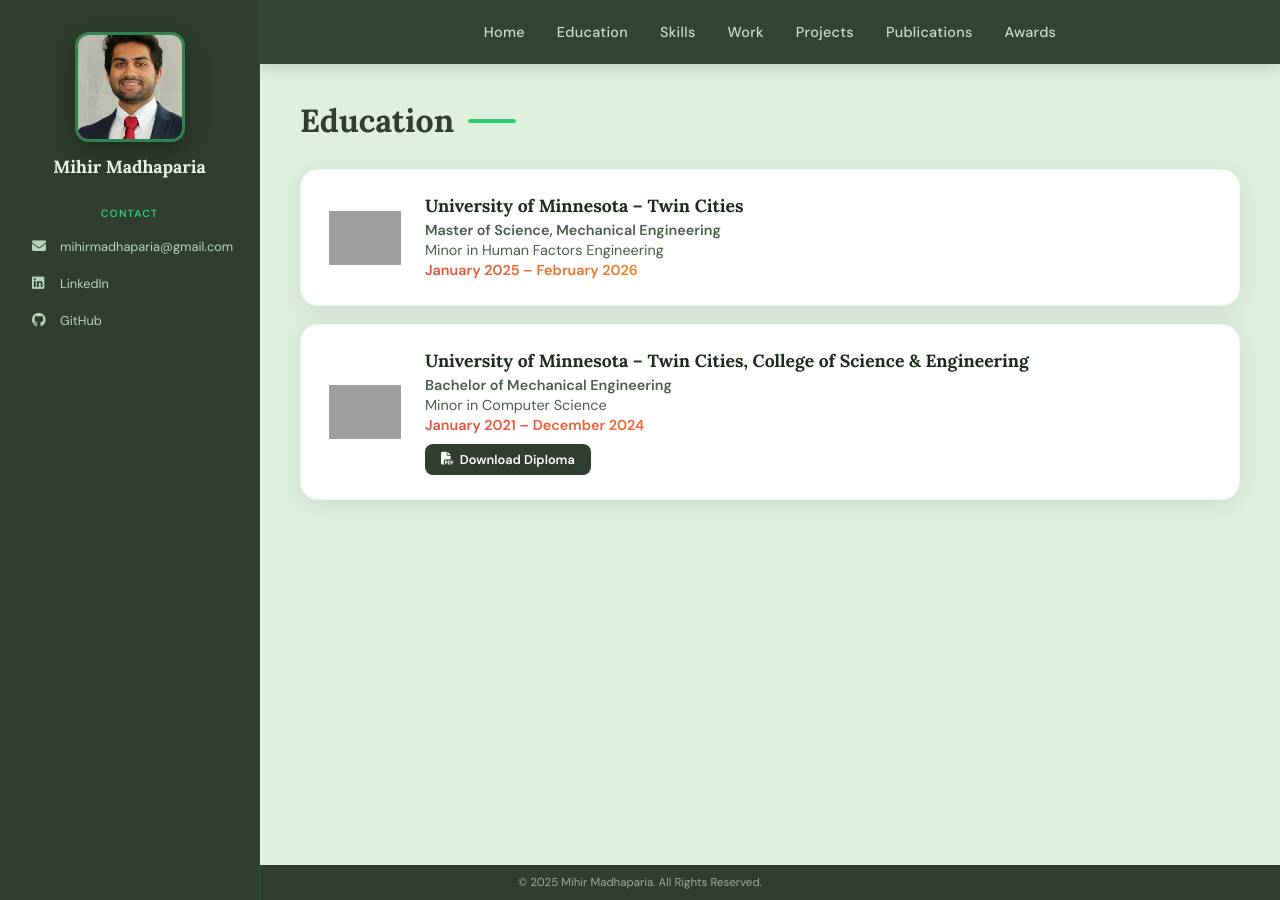
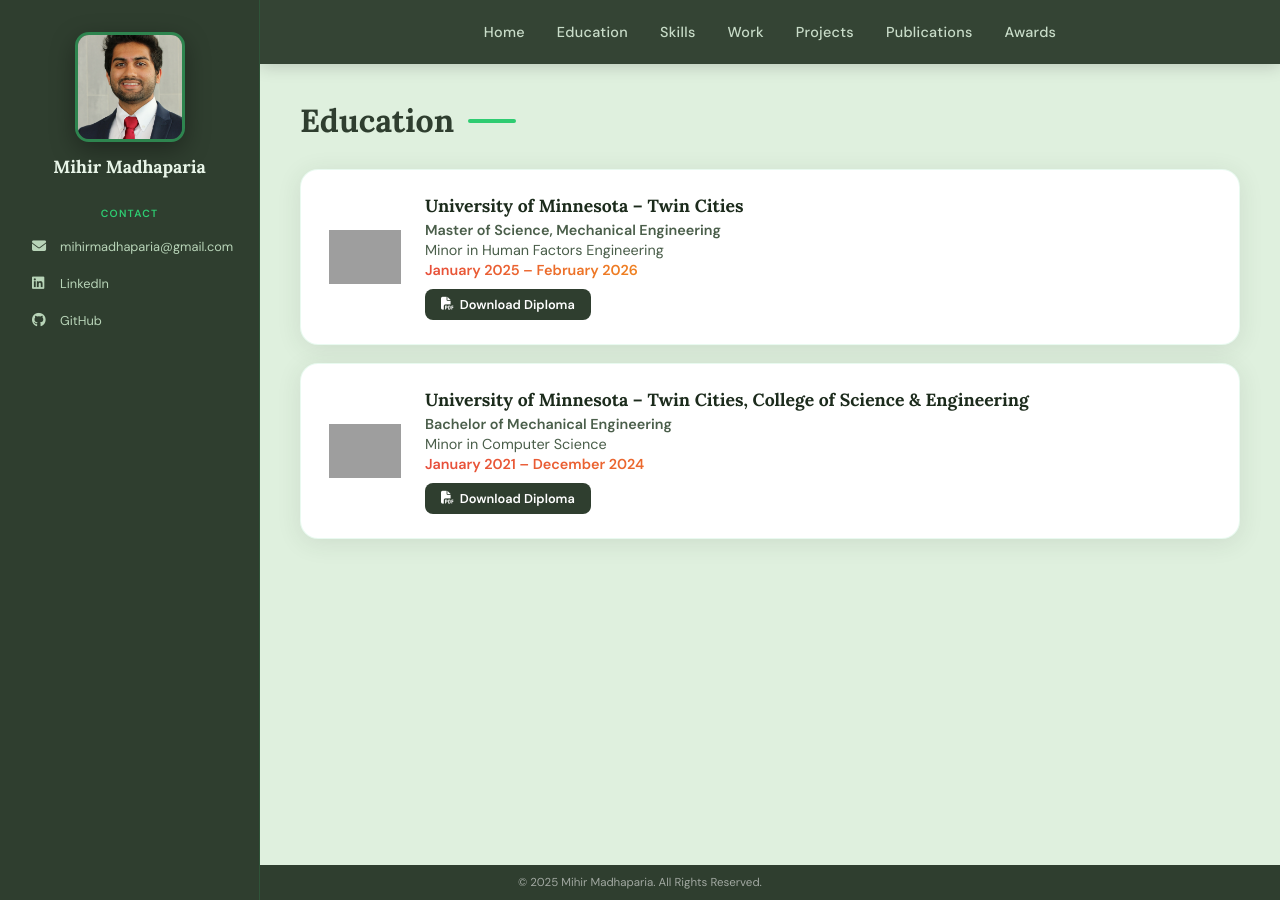
Before and after one commit to mihirmadhaparia/mihirmadhaparia.github.io, a Jekyll site: the page built from education.html, in a window 1280 px wide. Built offline with Jekyll 4.4.1, drawn with Linux system fonts in a browser that asks for light colours; grey boxes are pictures that could not be loaded.

Commit message:
Add download link for Master's diploma PDF

```diff
--- a/education.html
+++ b/education.html
@@ -15,6 +15,9 @@ permalink: /education/
                 <p><strong>Master of Science, Mechanical Engineering</strong></p>
                 <p>Minor in Human Factors Engineering</p>
                 <p class="education-dates">January 2025 – February 2026</p>
+                <a href="/assets/DiplomaMast.pdf" target="_blank" rel="noopener noreferrer" class="download-btn">
+                    <i class="fa-solid fa-file-pdf"></i> Download Diploma
+                </a>
             </div>
         </div>
 
```
